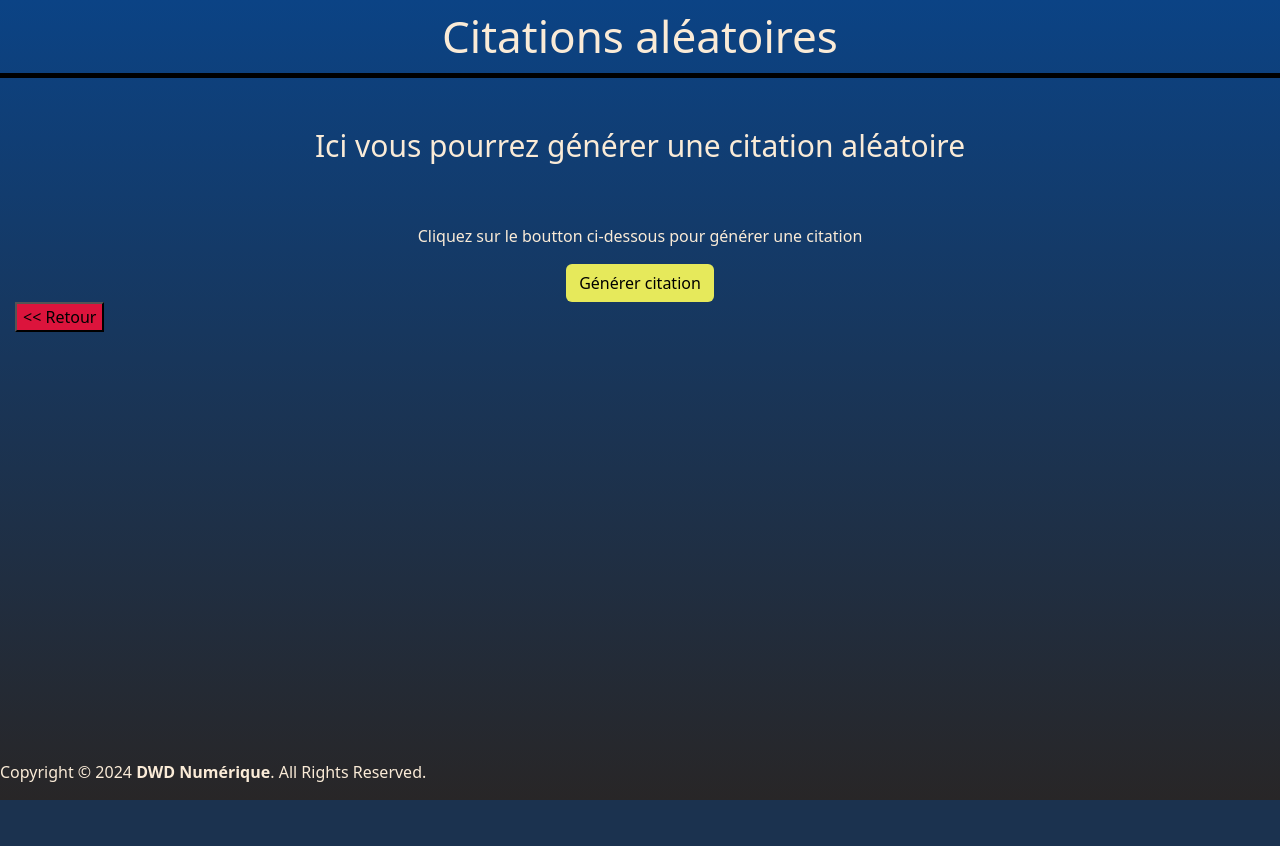
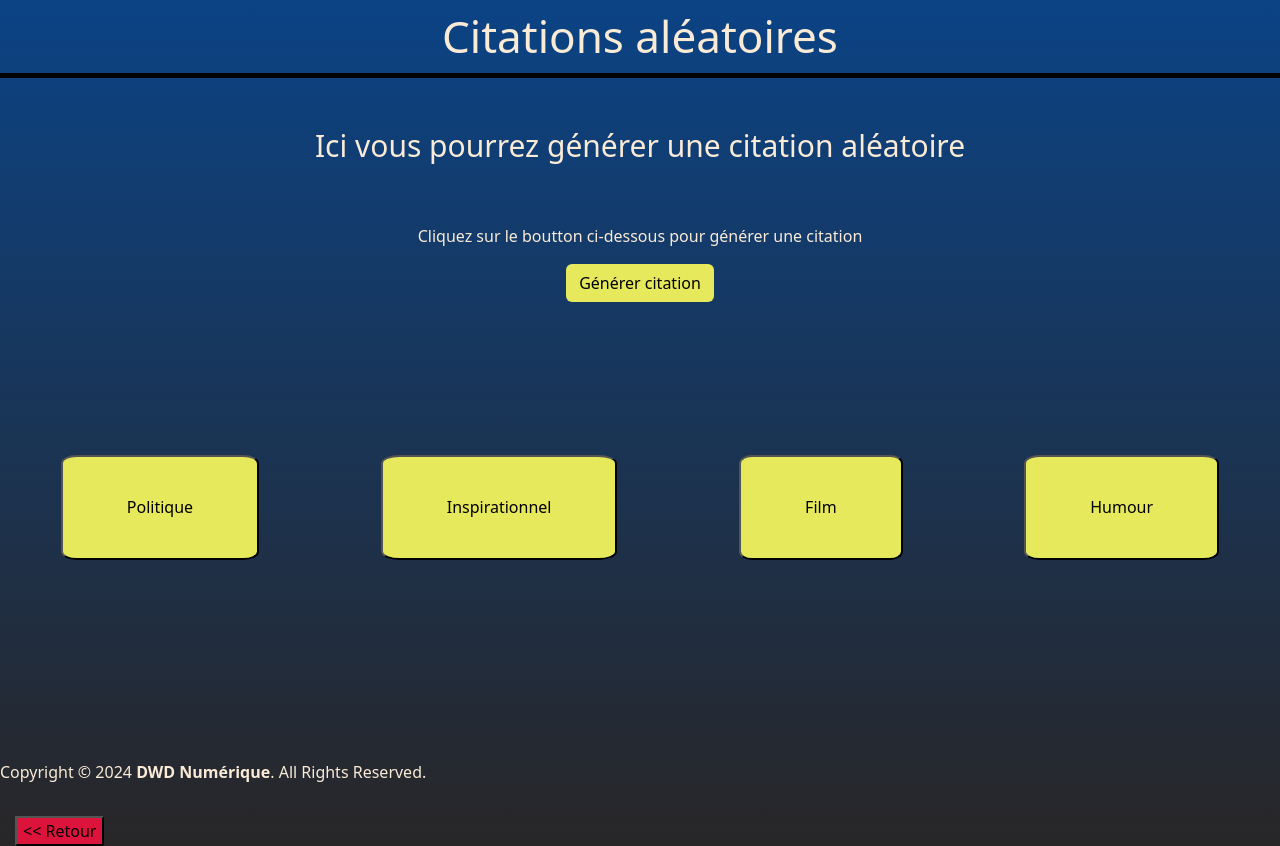
Before and after one commit to dday33480/randomquotesapp, a Django app: page /detail/ in a window 1280 px wide. Before the commit the page ends 800 px from the top, so only its background shows below. Run offline with Django 5.2, Linux system fonts and the light colour scheme; tables that the repository leaves empty hold one stand-in row (values such as "Sample post").

Commit message:
feat: Adds category buttons to details page

```diff
--- a/quotes/static/css/main.css
+++ b/quotes/static/css/main.css
@@ -32,6 +32,11 @@ h2 {
     margin-bottom: 60px;
 }
 
+footer {
+    position: absolute;
+    bottom: 0;
+}
+
 .instruction-text {
     align-items: center;
     display: flex;
@@ -58,11 +63,29 @@ a {
     align-items: start;
     background-color: crimson;
     margin-left: 15px;
+    margin-top: 20%;
 }
 
 .btn-return:hover {
     background-color: red;
     background-size: 80px;
+}
+
+.btn-cat-selection {
+    align-items: center;
+    background-color: #e6e95b;
+    border-radius: 8%;
+    display: flex;
+    justify-content: center;
+    margin: auto;
+    padding: 3% 5%;
+}
+
+.cat-selection {
+    align-items: center;
+    display: flex;
+    padding-top: 25px;
+    margin-top: 10%;
 }
 
 .quote-result-page {
@@ -103,8 +126,3 @@ a {
     margin-bottom: 30px;
     margin-top: 20px;
 }
-
-footer {
-    position: absolute;
-    bottom: 0;
-}
--- a/quotes/templates/quotes/detail.html
+++ b/quotes/templates/quotes/detail.html
@@ -1,7 +1,7 @@
 {% extends "../base/main.html" %}
 
 {% block template %}
-
+    <container class=""detail-page-container>
         <h2 class="col-xs-1 text-center">Ici vous pourrez générer une citation aléatoire</h2>
 
 
@@ -11,11 +11,18 @@
 
             <button class="btn"><a href="{% url 'quotes:results' %}">Générer citation</a></button>
 
+            <div class="cat-selection">
+                <button class="btn-cat-selection">Politique</button>
+                <button class="btn-cat-selection">Inspirationnel</button>
+                <button class="btn-cat-selection">Film</button>
+                <button class="btn-cat-selection">Humour</button>
+            </div>
+
             <button class="btn-return"><a href="{% url 'quotes:index' %}"><< Retour</a></button>
 
         {% else %}
             <p> Il n'y a pas de citations disponible actuellement.</p>
         {% endif %}
-
+    </container>
 
 {% endblock %}
```
Lines whose indentation alone changed are shown as unchanged.
